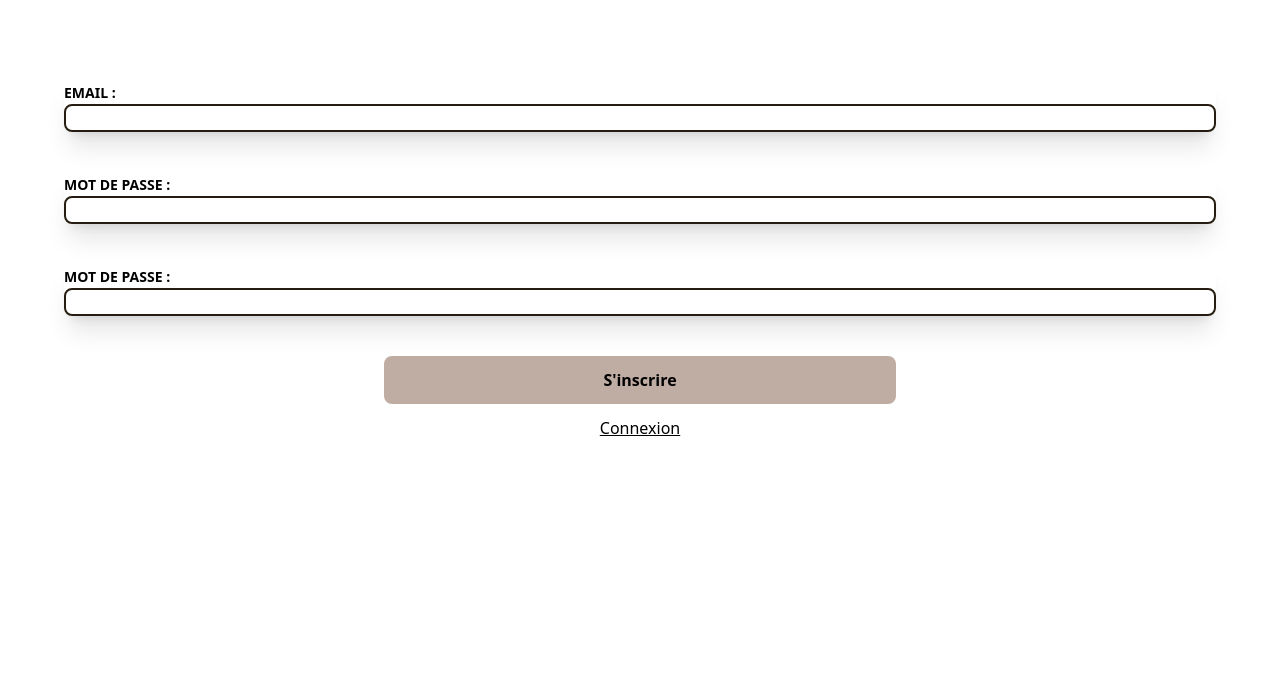
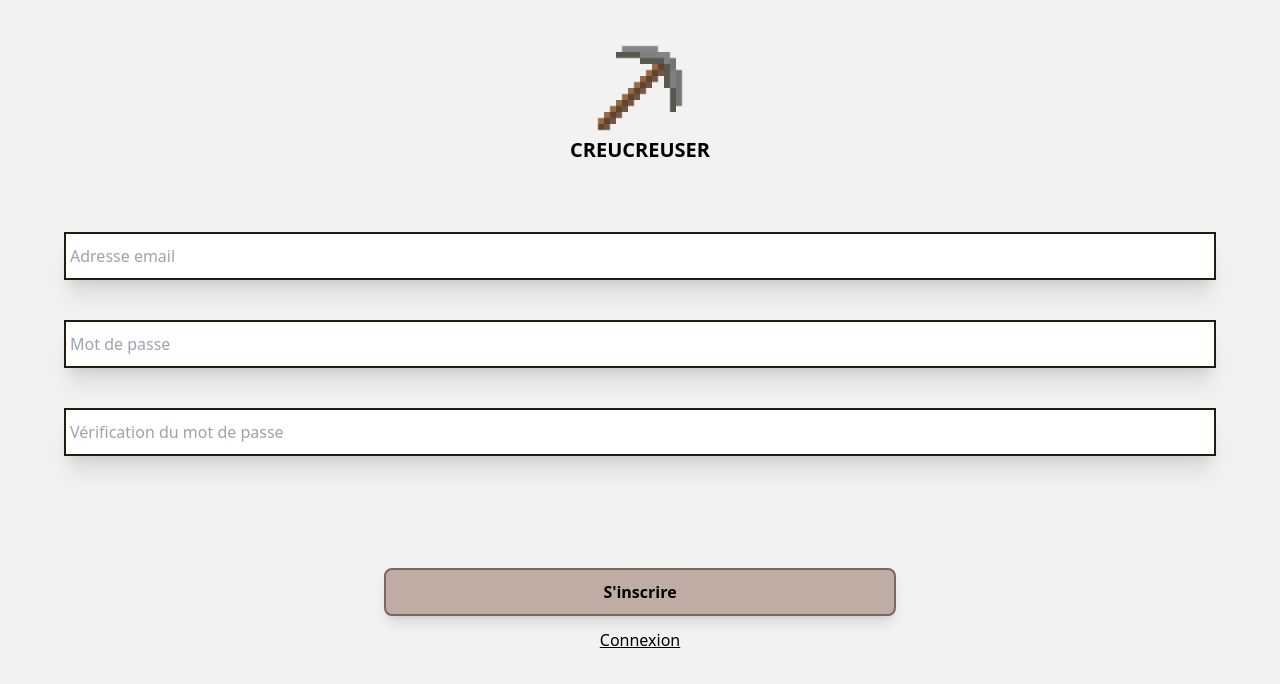
Before and after one commit to Mangow44/Creucreuser, a SvelteKit app: page /inscription in a window 1280 px wide. Shown: the top 684 px of the page. Built offline with nearby package versions, Linux system fonts and the light colour scheme; no server answers.

Commit message:
:zap: Inscription + Connexion + Inventory sorted by rarity

```diff
--- /dev/null
+++ b/src/lib/data/rarity.js
@@ -0,0 +1,3 @@
+export const rarity = [
+'terre', 'pierre', 'fer', 'fossile'
+]
--- a/src/lib/firebase/config.js
+++ b/src/lib/firebase/config.js
@@ -1,5 +1,6 @@
 import { initializeApp } from "firebase/app";
 import { getFirestore } from "firebase/firestore";
+import { getAuth } from 'firebase/auth';
 
 const firebaseConfig = {
 	apiKey: import.meta.env.VITE_APIKEY,
@@ -13,3 +14,4 @@ const firebaseConfig = {
 
 export const app = initializeApp(firebaseConfig);
 export const db = getFirestore(app);
+export const auth = getAuth(app);
--- a/src/lib/inventory/Inventory.svelte
+++ b/src/lib/inventory/Inventory.svelte
@@ -1,8 +1,18 @@
 <script>
+	import { rarity } from '$lib/data/rarity';
 	import Item from './Item.svelte';
 
 	export let playerInventory = {};
 	export let displayInventory = false;
+	let sortedInventory = [];
+
+	$: if (playerInventory) {
+		rarity.forEach((el) => {
+			if (playerInventory[el]) {
+				sortedInventory[el] = playerInventory[el];
+			}
+		});
+	}
 </script>
 
 <div
@@ -10,7 +20,7 @@
 			{displayInventory ? 'displayInventory' : 'hideInventory'}"
 >
 	<div class="mt-auto w-full h-[90%] overflow-auto">
-		{#each Object.entries(playerInventory) as [name, amount]}
+		{#each Object.entries(sortedInventory) as [name, amount]}
 			<Item {name} {amount} />
 		{/each}
 	</div>
--- a/src/routes/+page.svelte
+++ b/src/routes/+page.svelte
@@ -1,7 +1,8 @@
 <script>
 	import { onMount } from 'svelte';
+	import { onAuthStateChanged } from 'firebase/auth';
 	import { goto } from '$app/navigation';
-	import { getAuth } from 'firebase/auth';
+	import { auth } from '$lib/firebase/config';
 	import { template } from '$lib/data/player';
 	import { getInventory } from '$lib/data/inventory';
 	import { ressources } from '$lib/data/ressources';
@@ -13,21 +14,23 @@
 
 	$: player = template;
 	let playerInventory;
-	// session + refonte visuelle inscri conne + tri de l'inventaire par ordre alpha
+
 	onMount(() => {
-		if (!getAuth().currentUser) {
-			goto('/connexion');
-		} else {
-			getInventory(getAuth().currentUser?.uid).then((inv) => {
-				playerInventory = inv;
-			});
-		}
+		onAuthStateChanged(auth, (user) => {
+			if (!user) {
+				goto('/connexion');
+				return;
+			} else {
+				getInventory(user.uid).then((inv) => {
+					playerInventory = inv;
+				});
+			}
+		});
 	});
 </script>
 
 {#await playerInventory then _}
 	<div class="relative main flex flex-col w-full min-h-screen bg-blanc">
-		<Coins coins={player.coins} />
 		<InventoryButton bind:playerInventory />
 		<Ressources bind:player bind:playerInventory {ressources} />
 		<ToolsBar bind:player />
--- a/src/routes/connexion/+page.svelte
+++ b/src/routes/connexion/+page.svelte
@@ -4,7 +4,13 @@
 
 	let email;
 	let password;
-
+	let errorMessage = '';
+	const errors = {
+		'auth/missing-email': 'Veuillez remplir tous les champs.',
+		'auth/invalid-email': 'Adresse email invalide.',
+		'auth/wrong-password': 'Mot de passe invalide.',
+		'auth/user-not-found': 'Email ou mot de passe invalide.'
+	};
 	const auth = getAuth();
 
 	function connexion() {
@@ -13,44 +19,52 @@
 				goto('/');
 			})
 			.catch((error) => {
-				const errorCode = error.code;
-				const errorMessage = error.message;
-				console.log(errorCode);
-				console.log(errorMessage);
+				if (errors[error.code]) errorMessage = errors[error.code];
 			});
 	}
 </script>
 
-<div class="flex flex-col w-full h-screen bg-white">
-	<div class="w-[90%] mx-auto mt-20 shadow-xl rounded-lg">
-		<label for="email" class="font-bold text-sm">EMAIL :</label>
+<div class="flex flex-col w-full h-screen bg-blanc">
+	<div class="flex flex-col w-full h-32 mt-10">
+		<img src="/tools/pioche_en_pierre.png" alt="logo" class="mx-auto w-auto h-24" />
+		<h1 class="mx-auto font-bold text-xl">CREUCREUSER</h1>
+	</div>
+
+	<div class="w-[90%] mx-auto mt-16 shadow-xl">
 		<input
+			placeholder="Adresse email"
 			type="email"
 			name="userEmail"
 			id="email"
 			bind:value={email}
-			class="border-2 border-dark rounded-lg w-full"
+			class="w-full h-12 border-2 border-dark pl-1"
 		/>
 	</div>
 
-	<div class="w-[90%] mx-auto mt-10 shadow-xl rounded-lg">
-		<label for="password" class="font-bold text-sm">MOT DE PASSE :</label>
+	<div class="w-[90%] mx-auto mt-10 shadow-xl">
 		<input
+			placeholder="Mot de passe"
 			type="password"
 			name="userPassword"
 			id="password"
 			bind:value={password}
-			class="border-2 border-dark rounded-lg w-full "
+			class="w-full h-12 border-2 border-dark pl-1 "
 		/>
 	</div>
 
+	<p class="w-full h-6 text-center text-red-500 font-bold mt-12  overflow-auto">
+		{errorMessage}
+	</p>
+
 	<button
-		class="mx-auto font-bold mt-10 w-[40%] h-12 bg-taupe rounded-lg"
+		class="mx-auto font-bold mt-10 w-[40%] h-12
+				bg-taupe rounded-lg shadow-lg
+				border-2 border-dark-taupe"
 		on:click={() => {
 			connexion();
 		}}
 	>
-		Connexion
+		Se connecter
 	</button>
 
 	<button
--- a/src/routes/inscription/+page.svelte
+++ b/src/routes/inscription/+page.svelte
@@ -7,11 +7,21 @@
 	let email;
 	let password;
 	let passwordVerification;
-
+	let errorMessage = '';
+	const errors = {
+		'auth/admin-restricted-operation': 'Veuilez remplir tous les champs',
+		'auth/weak-password': 'Le mot de passe doit faire 6 caractères au minimum.',
+		'auth/email-already-in-use': 'Adresse email déjà enregistrée.',
+		'auth/invalid-email': 'Adresse email invalide.',
+		'password-verification': 'Les mots de passe ne correspondent pas.'
+	};
 	const auth = getAuth();
 
 	function inscription() {
-		if (password != passwordVerification) return;
+		if (password != passwordVerification) {
+			errorMessage = errors['password-verification'];
+			return;
+		}
 
 		createUserWithEmailAndPassword(auth, email, password)
 			.then((userCredential) => {
@@ -22,51 +32,58 @@
 				});
 			})
 			.catch((error) => {
-				const errorCode = error.code;
-				const errorMessage = error.message;
-				console.log(errorCode);
-				console.log(errorMessage);
-				console.log(error);
+				if (errors[error.code]) errorMessage = errors[error.code];
 			});
 	}
 </script>
 
-<div class="flex flex-col w-full h-screen bg-white">
-	<div class="w-[90%] mx-auto mt-20 shadow-xl rounded-lg">
-		<label for="email" class="font-bold text-sm">EMAIL :</label>
+<div class="flex flex-col w-full h-screen bg-blanc">
+	<div class="flex flex-col w-full h-32 mt-10">
+		<img src="/tools/pioche_en_pierre.png" alt="logo" class="mx-auto w-auto h-24" />
+		<h1 class="mx-auto font-bold text-xl">CREUCREUSER</h1>
+	</div>
+
+	<div class="w-[90%] mx-auto mt-16 shadow-xl">
 		<input
+			placeholder="Adresse email"
 			type="email"
 			name="userEmail"
 			id="email"
 			bind:value={email}
-			class="border-2 border-dark rounded-lg w-full"
+			class="w-full h-12 border-2 border-dark pl-1"
 		/>
 	</div>
 
-	<div class="w-[90%] mx-auto mt-10 shadow-xl rounded-lg">
-		<label for="password" class="font-bold text-sm">MOT DE PASSE :</label>
+	<div class="w-[90%] mx-auto mt-10 shadow-xl">
 		<input
+			placeholder="Mot de passe"
 			type="password"
 			name="userPassword"
 			id="password"
 			bind:value={password}
-			class="border-2 border-dark rounded-lg w-full "
+			class="w-full h-12 border-2 border-dark pl-1"
 		/>
 	</div>
 
-	<div class="w-[90%] mx-auto mt-10 shadow-xl rounded-lg">
-		<label for="passwordVerification" class="font-bold text-sm">MOT DE PASSE :</label>
+	<div class="w-[90%] mx-auto mt-10 shadow-xl">
 		<input
+			placeholder="Vérification du mot de passe"
 			type="password"
 			name="userPasswordVerification"
 			id="passwordVerification"
 			bind:value={passwordVerification}
-			class="border-2 border-dark rounded-lg w-full "
+			class="w-full h-12 border-2 border-dark pl-1"
 		/>
 	</div>
 
+	<p class="w-full h-6 text-center text-red-500 font-bold mt-12  overflow-auto">
+		{errorMessage}
+	</p>
+
 	<button
-		class="mx-auto font-bold mt-10 w-[40%] h-12 bg-taupe rounded-lg"
+		class="mx-auto font-bold mt-10 w-[40%] h-12
+				bg-taupe rounded-lg shadow-lg
+				border-2 border-dark-taupe"
 		on:click={() => {
 			inscription();
 		}}
```
